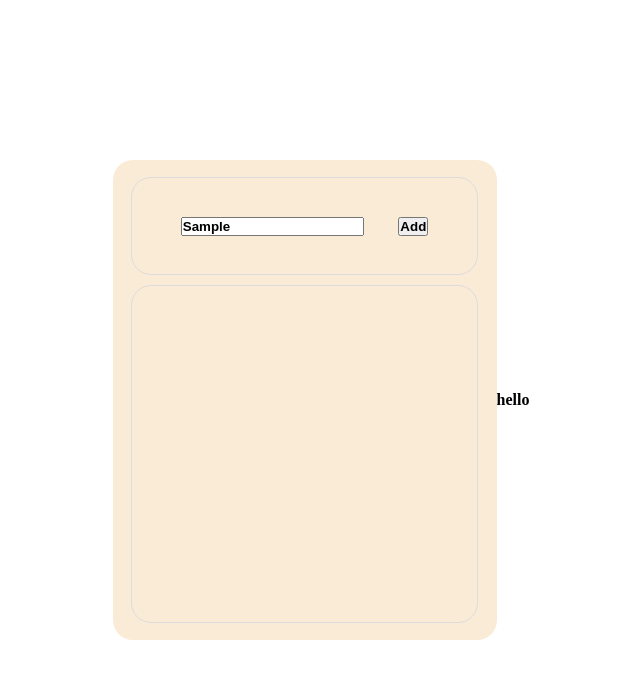
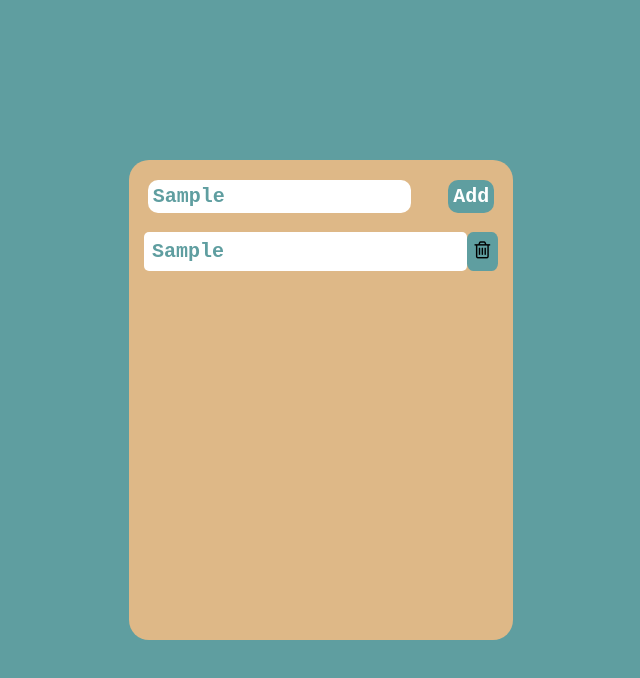
Before and after one commit to munkhtushig15/TheDrumGit, a plain HTML site: page todolists/todo.html in a window 1280 px wide. Both pictures are taken after typing "Sample" into the empty fields and a click on the button "Add". Shown: the whole page, without its empty margins (319-959 px from the left). Drawn offline with Linux system fonts and the light colour scheme.

Commit message:
ToDoList

```diff
--- a/todolists/todo.css
+++ b/todolists/todo.css
@@ -2,42 +2,80 @@
     padding: 0;
     margin: 0;
     font-weight: bold;
+    font-family: 'Courier New', Courier, monospace;
 }
-#container {
+body {
     width: 100vw;
     height: 100vh;
+    background-color: cadetblue;
     display: flex;
     justify-content: center;
     align-items: center;
 }
-#toDoListsContainer {
+#container {
+    background-color:burlywood;
     width: 30%;
     height: 60%;
-    background-color: antiquewhite;
     border-radius: 20px;
+}
+#toDoMake {
+    width: 100%;
+    height: 15%;
+    display: flex;
+    align-items: center;
+    justify-content: space-around;
+}
+#toDoLists {
+    width: 100%;
+    height: fit-content;
     display: flex;
     flex-direction: column;
     align-items: center;
-    justify-content: center;
-    gap: 2%;
+    justify-content: space-around;
 }
-#listMaker {
-    width: 90%;
+#srch {
+    padding: 5px;
+    font-size: 20px;
+    border-radius: 10px;
+    border: 1px;
+    outline: none;
+    color: cadetblue;
+}
+#btn {
+    padding: 5px;
+    font-size: 20px;
+    border-radius: 10px;
+    border: 1px;
+    background-color: cadetblue;
+    color: #fff;
+}
+#btn:hover {
+    border: 2px solid white;
+}
+#srch:hover {
+    border: 2px solid cadetblue;
+}
+.task {
+    width: 100%;
     height: 20%;
-    border-radius: 20px;
-    border: 1px solid gainsboro;
     display: flex;
     justify-content: center;
     align-items: center;
-    gap: 10%;
+    margin-bottom: 20px;
 }
-#lists {
-    width: 90%;
-    height: 70%;
-    border-radius: 20px;
-    border: 1px solid gainsboro;
-    display: flex;
-    justify-content: center;
-    align-items: center;
-    gap: 10%;
+#taskname {
+    width: 82%;
+    height: 40%;
+    font-size: 20px;
+    color: cadetblue;
+    background-color: #fff;
+    border-radius: 5px;
+    padding: 8px 0 8px 8px;
 }
+.delete {
+    font-size: 20px;
+    background-color: cadetblue;
+    border: 0;
+    border-radius: 20%;
+    padding: 2%;
+}
--- a/todolists/todo.html
+++ b/todolists/todo.html
@@ -6,20 +6,16 @@
     <meta name="viewport" content="width=device-width, initial-scale=1.0">
     <title>toDoLists</title>
     <link rel="stylesheet" href="./todo.css">
+    <link rel="stylesheet" href="https://cdnjs.cloudflare.com/ajax/libs/font-awesome/4.7.0/css/font-awesome.min.css">
+
 </head>
 <body>
     <div id="container">
-        <div id="toDoListsContainer">
-            <div id="listMaker">
-                <input type="text" id="toDoInput">
-                <button id="toDoButton">
-                    Add
-                </button>
-            </div>
-            <div id="lists">
-
-            </div>
+        <div id="toDoMake">
+            <input placeholder="Add tasks" type="text" id="srch">
+            <button id="btn">Add</button>
         </div>
+        <div id="toDoLists"></div>
     </div>
 </body>
 <script src="./todo.js"></script>
--- a/todolists/todo.js
+++ b/todolists/todo.js
@@ -1,21 +1,21 @@
-let todoLists = ["hello"];
+// let todoLists = window.localStorage.getItem("todoLists").split(",");
 
-let container = document.getElementById("container");
+// let container = document.getElementById("container");
 
-function displayList() {
-  for (let i = 0; todoLists.length > i; i++) {
+// function displayList() {
+//   for (let i = 0; todoLists.length > i; i++) {
     //div ee style tai hajuudaa <button onclick="removeTodo()">X</button>
-    const todoList = document.createElement("div");
-    todoList.innerText = todoLists[i];
-    container.appendChild(todoList);
-  }
-}
-function addTodo() {
-  container.innerHTML = "";
-  todoLists.unshift(document.getElementById("todoInput").value);
-  displayList();
-  window.localStorage.setItem("todoLists", todoLists);
-}
+//     const todoList = document.createElement("div");
+//     todoList.innerText = todoLists[i];
+//     container.appendChild(todoList);
+//   }
+// }
+// function addTodo() {
+//   container.innerHTML = "";
+//   todoLists.unshift(document.getElementById("todoInput").value);
+//   displayList();
+//   window.localStorage.setItem("todoLists", todoLists);
+// }
 
 //buren bish
 // function removeTodo() {
@@ -25,7 +25,7 @@ function addTodo() {
 //   window.localStorage.setItem("todoLists", todoLists);
 // }
 
-displayList();
+// displayList();
 
 //Remove hiihdee ashiglah
 //let filtered = todoLists.filter((el) => el != "Hicheeldee anhaarah");
@@ -33,3 +33,29 @@ displayList();
 //localStorage ashiglah zaawar
 // window.localStorage.setItem("name", "Dashka");
 // window.localStorage.getItem("name");
+
+document.querySelector('#btn').onclick = function(){
+  if(document.querySelector('#toDoMake input').value.length == 0){
+      alert("Kindly Enter Task Name!!!!")
+  }
+
+  else{
+      document.querySelector('#toDoLists').innerHTML += `
+          <div class="task">
+              <span id="taskname">
+                  ${document.querySelector('#toDoMake input').value}
+              </span>
+              <button class="delete">
+                  <i class="fa fa-trash-o"></i>
+              </button>
+          </div>
+      `;
+
+      var current_tasks = document.querySelectorAll(".delete");
+      for(var i=0; i<current_tasks.length; i++){
+          current_tasks[i].onclick = function(){
+              this.parentNode.remove();
+          }
+      }
+  }
+}
```
